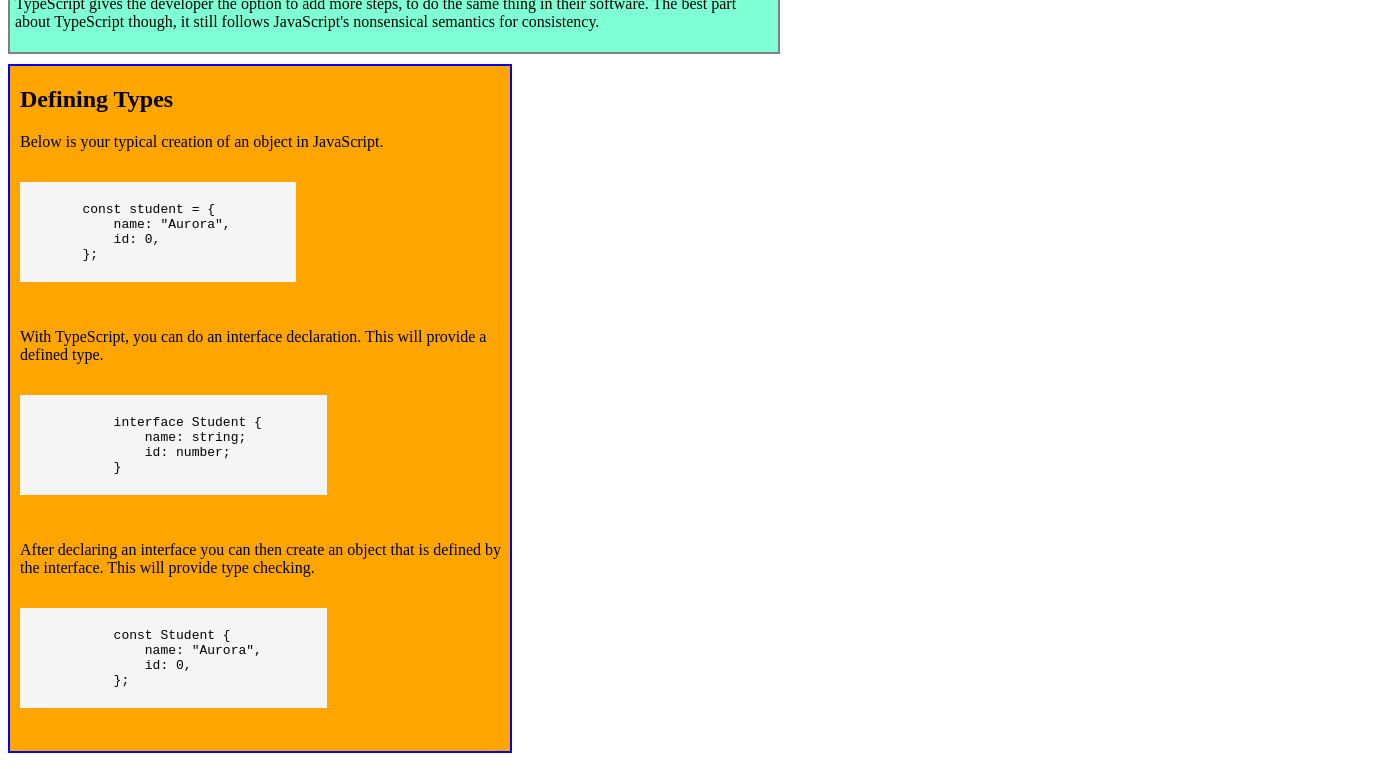
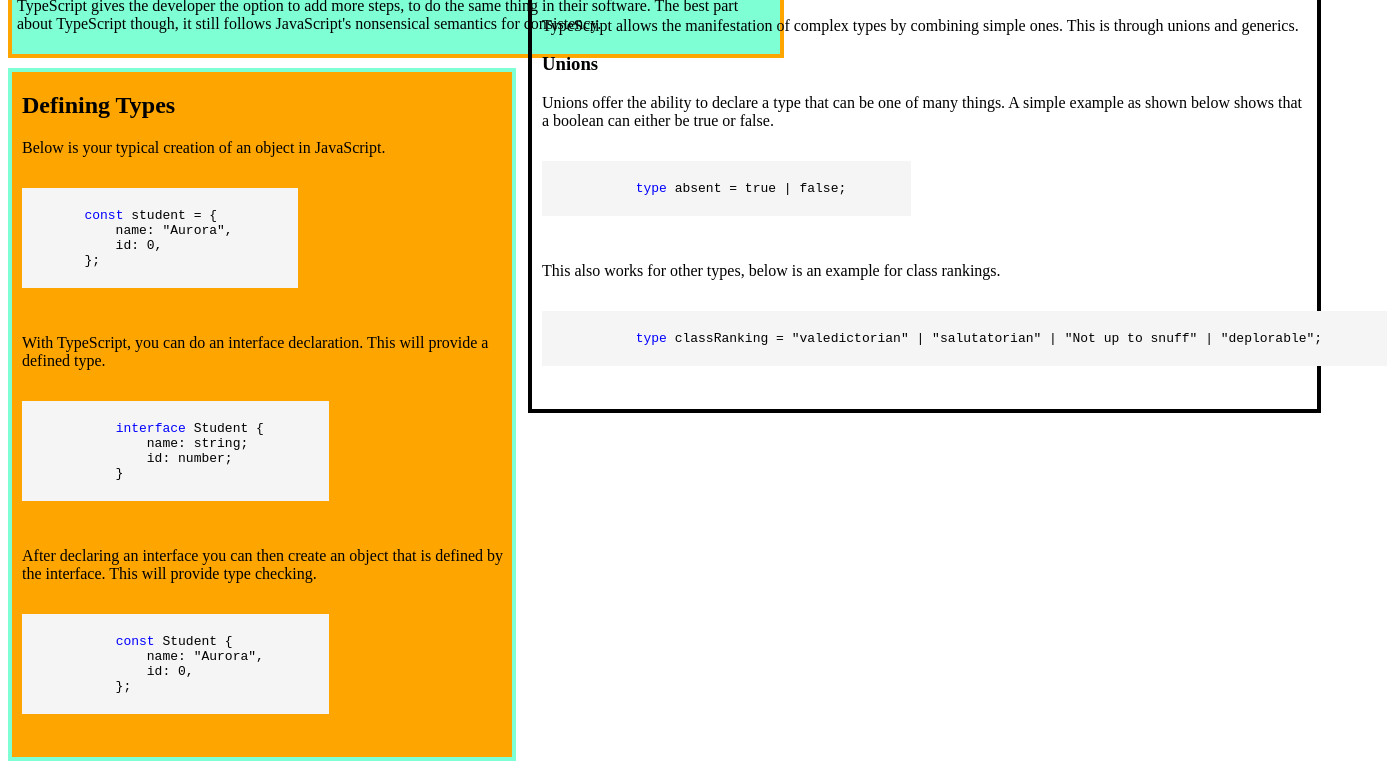
Before and after one commit to cs401-fall2022/lesson14-stocktonwoodworth, a plain HTML site: page index.html in a window 1280 px wide. Shown: the part 118-887 px from the top of the page, 1387 px wide, since content can reach past the window. Drawn offline with Linux system fonts and the light colour scheme.

Commit message:
composing types in progress

```diff
--- a/css/main.css
+++ b/css/main.css
@@ -1,7 +1,7 @@
 /* Introduction/page header styling */
 .introduction {
     background-color: aquamarine;
-    border: 2px solid grey;
+    border: 4px solid orange;
     width: 60%;
     padding: 5px;
 }
@@ -9,7 +9,7 @@
 
 /* Defining types section */
 .defTypes {
-    border: 2px solid blue;
+    border: 4px solid aquamarine;
     background-color: orange;
     margin-top: 10px;
     width: 500px;
@@ -31,5 +31,26 @@
 /* End defining types section */
 
 /* Composing Types styling */
+.comTypes {
+    position: absolute;
+    left: 33em;
+    width: 785px;
+    bottom: 16.8em;
+    border: 4px solid black;
+}
 
+.comTypes p, h2, h3 {
+    margin-left: 10px;
+    padding-right: 5px;
+}
+
+/* Style for code blocks */
+.comTypes pre code {
+    text-align: left;
+    background-color: whitesmoke;
+    display: block;
+    width: fit-content;
+    padding: 5px 5em 5px 0;
+    margin-left: 10px;
+}
 /* End composing types styling */
--- a/index.html
+++ b/index.html
@@ -28,7 +28,7 @@
     <p>Below is your typical creation of an object in JavaScript.</p>
     <pre>
     <code>
-        const student = {
+        <span style="color: blue">const</span> student = {
             name: "Aurora",
             id: 0,
         };
@@ -37,7 +37,7 @@
     <p>With TypeScript, you can do an interface declaration. This will provide a defined type.</p>
     <pre>
         <code>
-            interface Student {
+            <span style="color: blue">interface</span> Student {
                 name: string;
                 id: number;
             }
@@ -47,7 +47,7 @@
         type checking.</p>
     <pre>
         <code>
-            const Student {
+            <span style="color: blue">const</span> Student {
                 name: "Aurora",
                 id: 0,
             };
@@ -56,8 +56,28 @@
 </div>
 <!-- End Defining types -->
 
+<!-- Composing Types -->
 <div class="comTypes">
+    <h2>Composing Types</h2>
+    <p>TypeScript allows the manifestation of complex types by combining simple ones. This is through unions and
+        generics.</p>
 
+    <h3>Unions</h3>
+    <p>Unions offer the ability to declare a type that can be one of many things. A simple example as shown below shows
+        that a boolean can either be true or false.</p>
+
+    <pre>
+        <code>
+            <span style="color: blue">type</span> absent = true | false;
+        </code>
+    </pre>
+    <p>This also works for other types, below is an example for class rankings.</p>
+    <pre>
+        <code>
+            <span style="color: blue">type</span> classRanking = "valedictorian" | "salutatorian" | "Not up to snuff" | "deplorable";
+        </code>
+    </pre>
 </div>
+<!-- End Composing Types -->
 
 </body>
```
